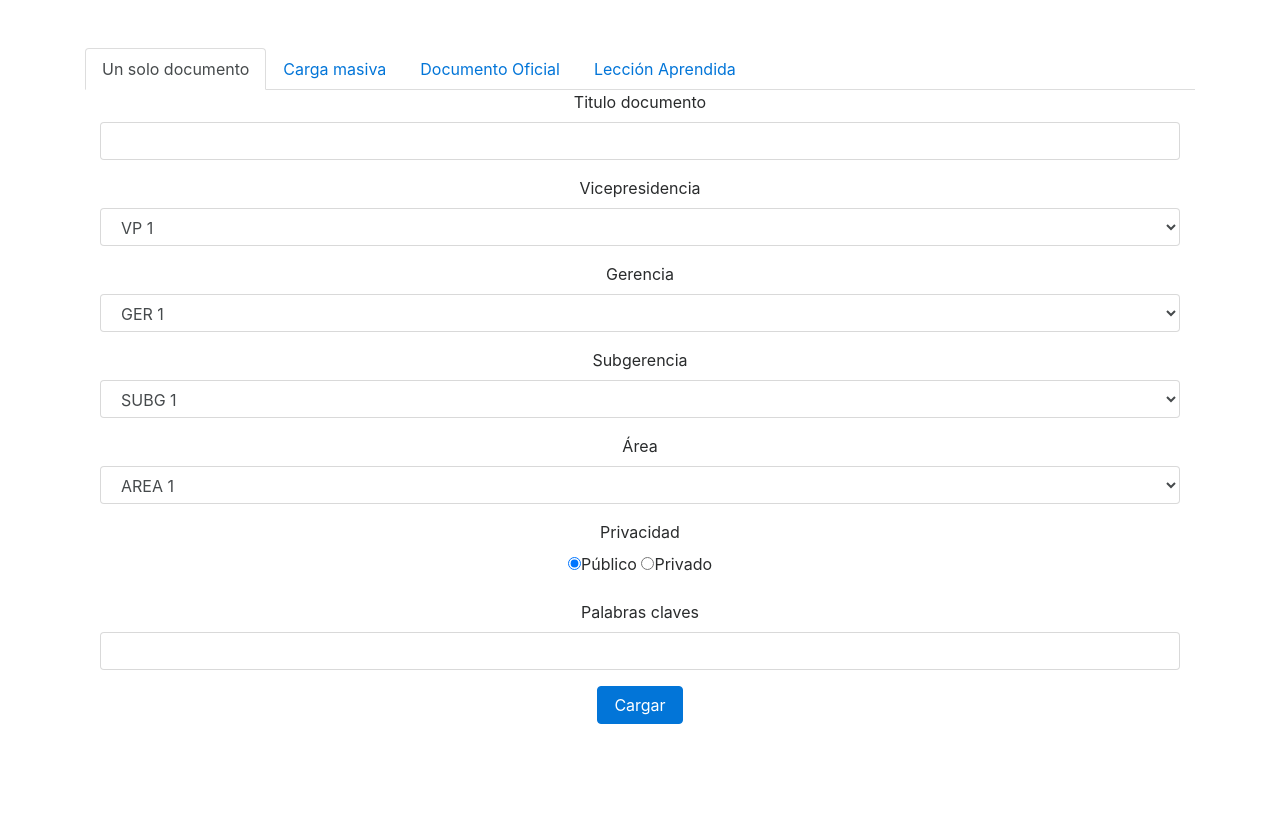
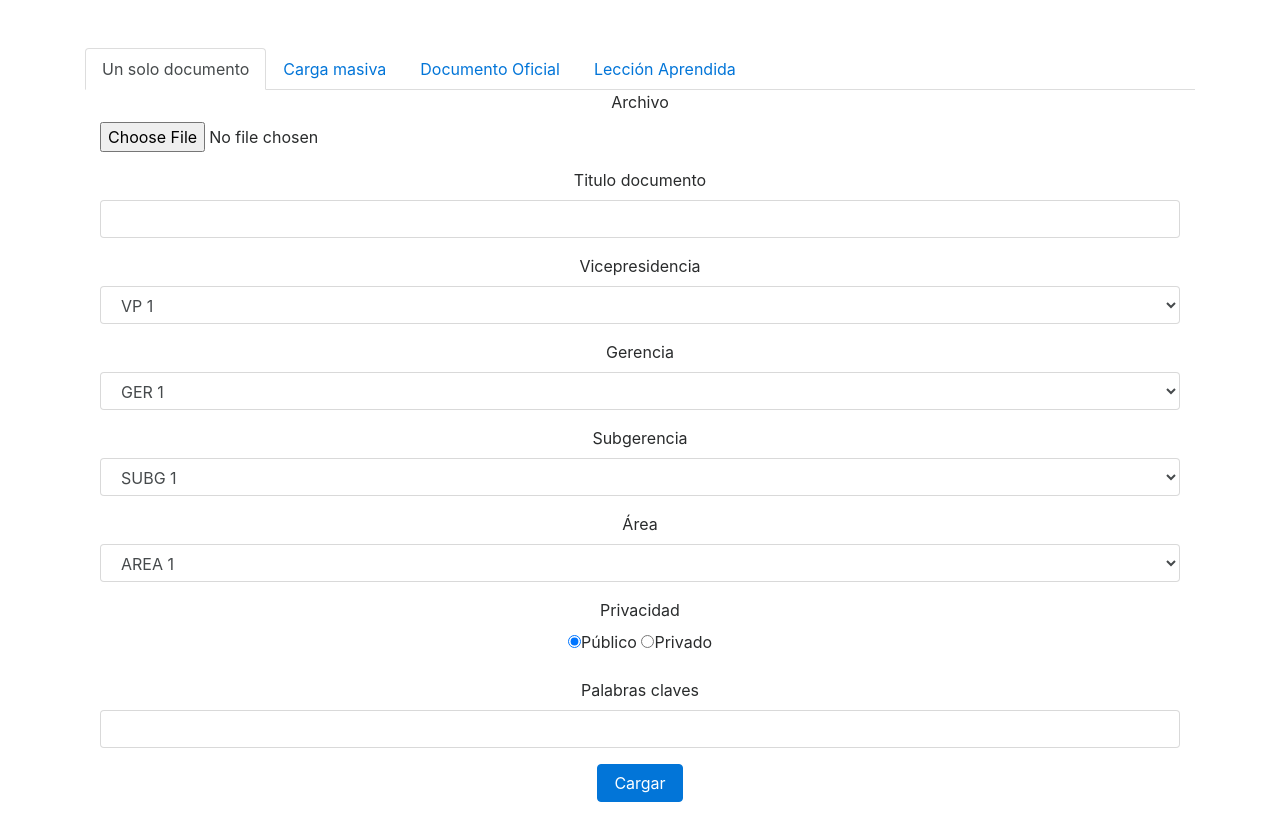
Before and after one commit to crisvallar/Enaex, a plain HTML site: page index.html in a window 1280 px wide. Before the commit the page ends 800 px from the top, so only its background shows below. Drawn offline with nearby package versions, Linux system fonts and the light colour scheme.

Commit message:
Commit from Pingendo

```diff
--- a/index.html
+++ b/index.html
@@ -23,6 +23,7 @@
         <div class="col-md-12">
           <div class="col-md-12">
             <form class="">
+              <div class="form-group"><label>Archivo</label><input type="file" class="form-control-file"></div>
               <div class="form-group"> <label>Titulo documento</label> <input type="email" class="form-control" placeholder=""> </div>
               <div class="form-group"><label>Vicepresidencia</label><select class="form-control"><option value="1">VP 1</option><option value="2">VP 2</option><option value="3">VP 3</option></select></div>
               <div class="form-group"><label>Gerencia</label><select class="form-control"><option value="1">GER 1</option><option value="2">GER 2</option><option value="3">GER 3</option></select></div>
```
